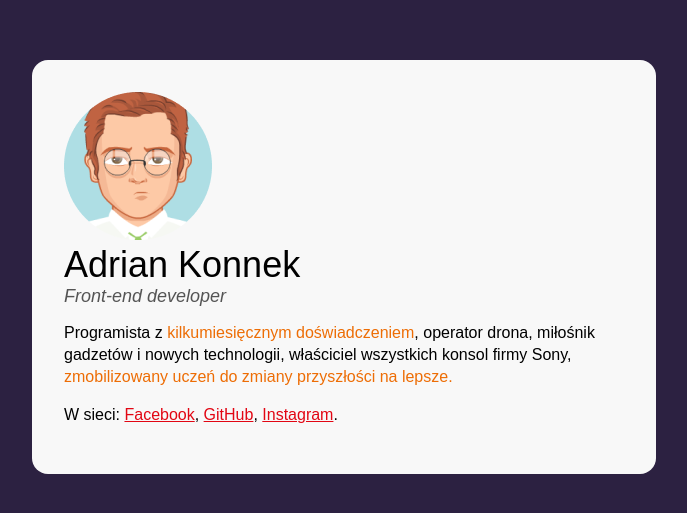
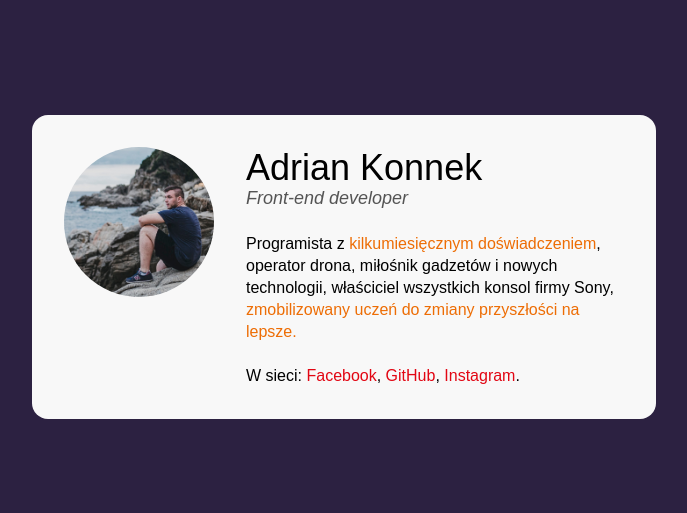
Before and after one commit to konnek-adrian/business-card, a plain HTML site: page index.html in a window 1280 px wide. Shown: the part 133-646 px from the top of the page, without its empty margins (296-983 px from the left). Drawn offline with Linux system fonts and the light colour scheme.

Commit message:
complete BEM, links, layout, added picture:

```diff
--- a/index.html
+++ b/index.html
@@ -14,14 +14,15 @@
     <article class="person">
       <img
         class="person__picture"
-        src="avatar.png"
+        src="73190484_2723801647671741_1410049449882812416_n.jpg"
         alt="Zdjęcie Imię i Nazwisko"
       />
+      <div>
       <header class="person__info">
         <h1 class="person__name">Adrian Konnek</h1>
         <p class="person__position">Front-end developer</p>
       </header>
-      <p class="person__description">
+      <p class="person__description person__description--with-margin">
         Programista z
         <strong class="special__text"> kilkumiesięcznym doświadczeniem</strong>,
         operator drona, miłośnik gadzetów i nowych technologii, właściciel
@@ -31,6 +32,7 @@
         >
       </p>
       <p class="person__description">W sieci: <a class="person__link" href="https://www.facebook.com/konyyyyyyyy/">Facebook</a>, <a class="person__link" href="https://github.com/konnek-adrian">GitHub</a>, <a class="person__link" href="https://www.instagram.com/konycjusz/">Instagram</a>.</p>
+    </div>
     </article>
   </main>
 </body>
--- a/style.css
+++ b/style.css
@@ -22,7 +22,8 @@ html {
   padding: 32px;
 }
 .person {
-
+    display: flex;
+    align-items: flex-start;
 }
 .person__name {
   font-size: 36px;
@@ -31,12 +32,21 @@ font-weight: normal;
 }
 
 .person__picture {
+    margin-right: 32px;
+    max-width: 150px;
+    max-height: 150px;
+    border-radius: 50%;
 }
 .person__description {
   font-size: 16px;
   line-height: 22px;
+  margin: 0;
+}
+.person__description--with-margin {
+    margin-bottom: 22px;
 }
 .person__info {
+  margin-bottom: 24px;
 }
 .person__position {
   font-size: 18px;
@@ -44,10 +54,11 @@ font-weight: normal;
   font-style: italic;
   margin: 0;
 }
-.person__link{
-    color: #E20613;
+.person__link {
+  color: #e20613;
+  text-decoration: none;
 }
-.special__text{
-    color:#ED6D05;
+.special__text {
+  color: #ed6d05;
   font-weight: normal;
 }
```
Also changed, not shown: 73190484_2723801647671741_1410049449882812416_n.jpg (added). Lines whose indentation alone changed are shown as unchanged.
